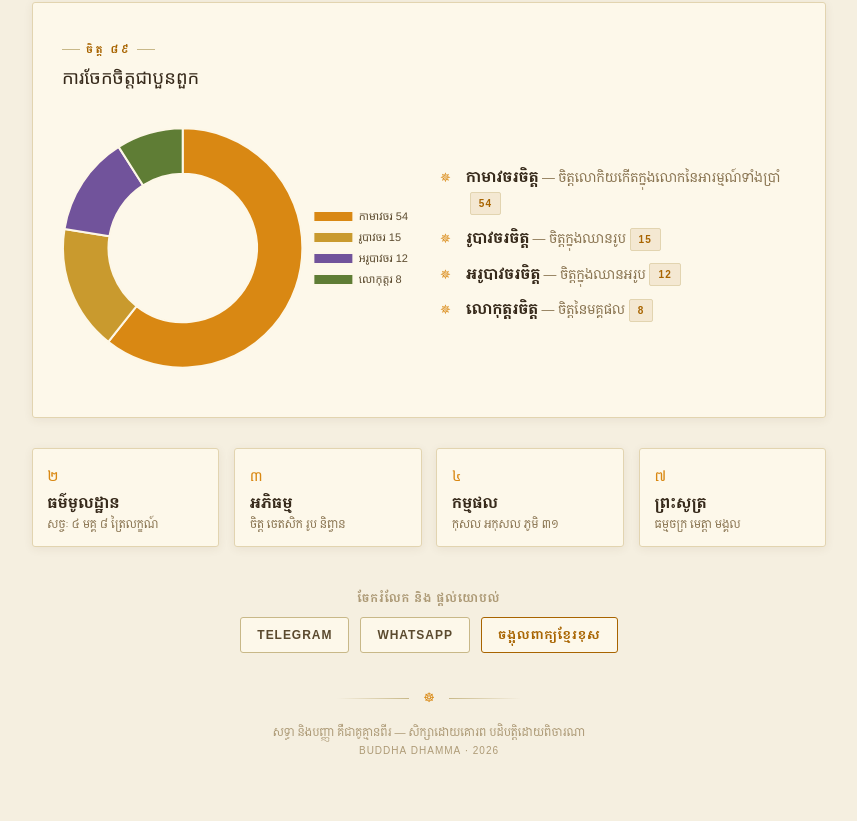
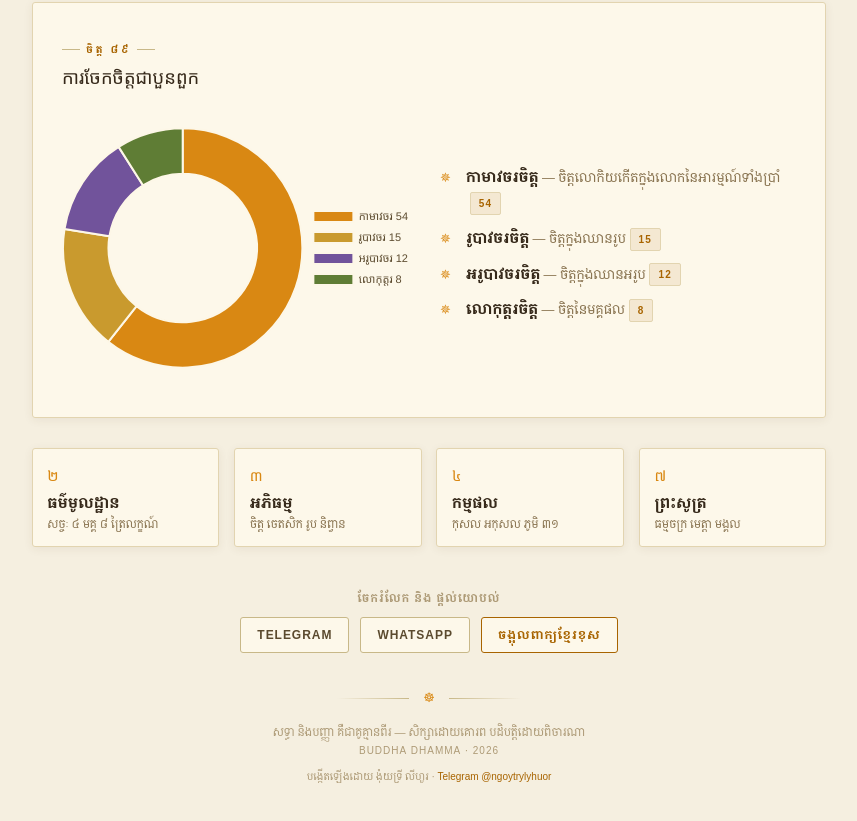
Before and after one commit to NgoytryLyhuor/buddha-dhamma, a Vue app: page / in a window 1280 px wide. Shown: the part 1166-1987 px from the top of the page, without its empty margins (211-1068 px from the left). Before the commit the page ends 1961 px from the top, so only its background shows below. Built offline with nearby package versions, Linux system fonts and the light colour scheme; a web font is replaced by a local one.

Commit message:
footer: add developer credit and Telegram reference

```diff
--- a/src/App.vue
+++ b/src/App.vue
@@ -135,6 +135,10 @@
         {{ t('សទ្ធា និងបញ្ញា គឺជាគូគ្មានពីរ — សិក្សាដោយគោរព បដិបត្តិដោយពិចារណា', 'Faith and wisdom go together — study with respect, practise with reflection.') }}
       </p>
       <p class="text-[10px] mt-1 tracking-widest uppercase" :style="{ color: 'var(--ink-faint)' }">Buddha Dhamma &#183; 2026</p>
+      <p class="text-[10px] mt-3" :style="{ color: 'var(--ink-faint)' }">
+        {{ t('បង្កើតឡើងដោយ', 'Developed by') }} ង៉ុយទ្រី លីហួរ &middot;
+        <a href="https://t.me/ngoytrylyhuor" target="_blank" rel="noopener" style="color: var(--accent)">Telegram @ngoytrylyhuor</a>
+      </p>
     </footer>
   </div>
 </template>
```
